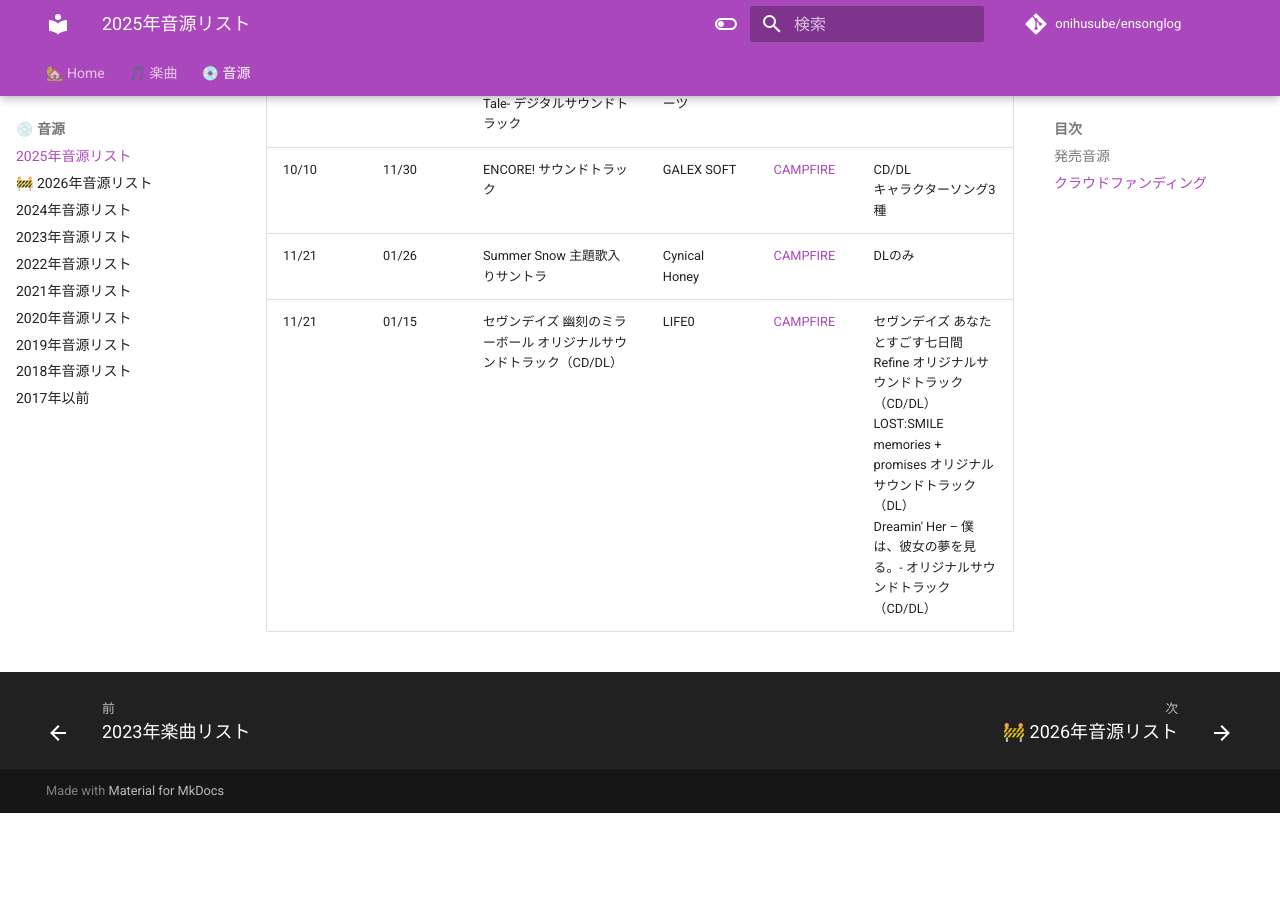
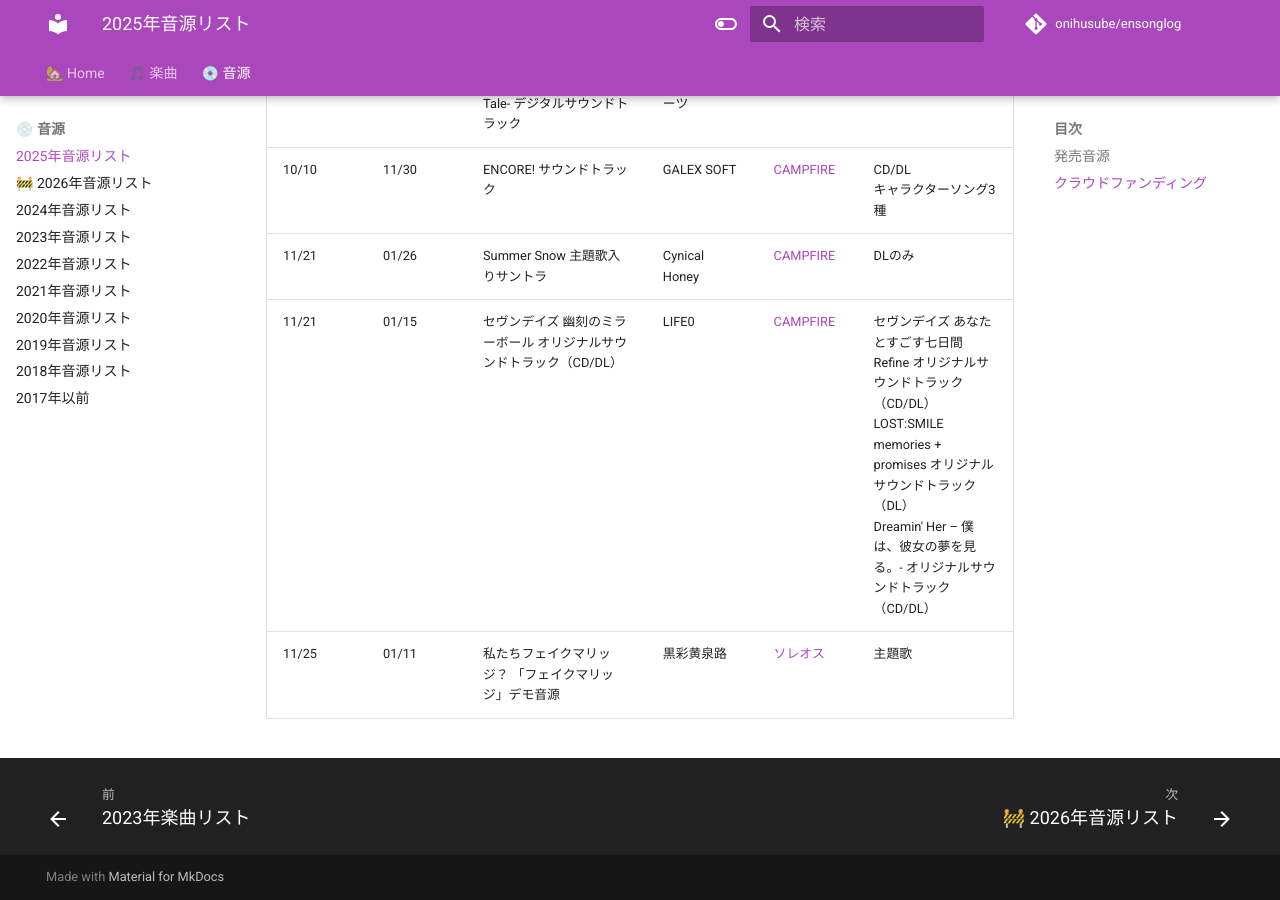
Before and after one commit to onihusube/ensonglog, an MkDocs documentation site: the page built from docs/2025/音源.md, in a window 1280 px wide and 900 px high, scrolled down 17959 px. Built offline with MkDocs 1.6.1 and Material for MkDocs 9.7.7, drawn with Linux system fonts in a browser that asks for light colours; comment, search, counter and statistics services are not loaded; before the commit the page ends 18772 px from its top, so only the background shows below that.

Commit message:
私たちフェイクマリッジ CF追加

```diff
--- a/docs/2025/音源.md
+++ b/docs/2025/音源.md
@@ -253,3 +253,4 @@ search:
 | 10/10 | 11/30 | ENCORE! サウンドトラック | GALEX SOFT | [CAMPFIRE](https://camp-fire.jp/projects/853688/preview?token=9rzlwtd4&utm_campaign=cp_po_share_c_msg_projects_show) | CD/DL </br> キャラクターソング3種 |
 | 11/21 | 01/26 | Summer Snow 主題歌入りサントラ | Cynical Honey | [CAMPFIRE](https://camp-fire.jp/projects/895479/view) | DLのみ |
 | 11/21 | 01/15 | セヴンデイズ 幽刻のミラーボール オリジナルサウンドトラック（CD/DL） | LIFE0 | [CAMPFIRE](https://camp-fire.jp/projects/866565/preview?token=5xafl6kd&utm_campaign=cp_po_share_c_msg_projects_show) | セヴンデイズ あなたとすごす七日間 Refine オリジナルサウンドトラック（CD/DL） </br> LOST:SMILE memories + promises オリジナルサウンドトラック（DL） </br> Dreamin' Her – 僕は、彼女の夢を見る。- オリジナルサウンドトラック（CD/DL） |
+| 11/25 | 01/11 | 私たちフェイクマリッジ？ 「フェイクマリッジ」デモ音源 | 黒彩黄泉路 | [ソレオス](https://soreosu.com/projects/wtmr2) | 主題歌 |
```
